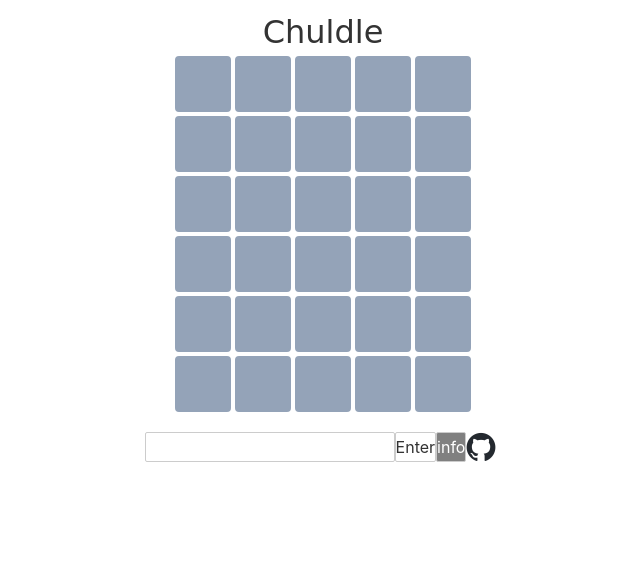
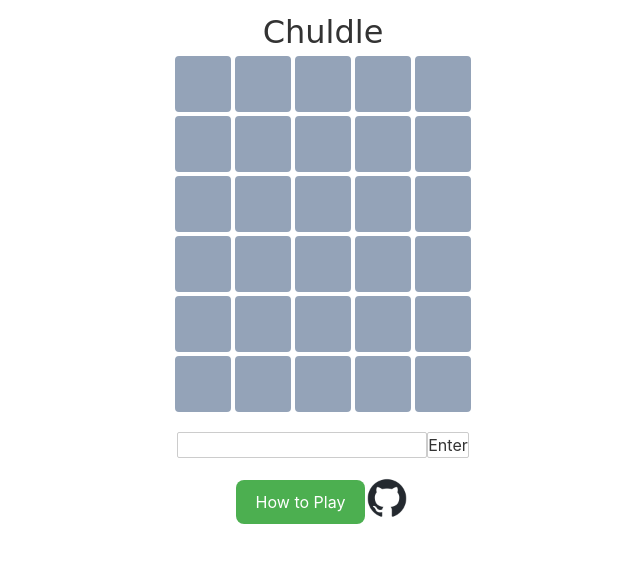
Before and after one commit to ainta/chuldle, a Svelte app: page / in a window 1280 px wide. Shown: the top 562 px of the page, without its empty margins (317-957 px from the left). Built offline with nearby package versions, Linux system fonts and the light colour scheme.

Commit message:
Update App.svelte

```diff
--- a/src/App.svelte
+++ b/src/App.svelte
@@ -12,9 +12,9 @@
     background: rgba(0, 0, 0, 0.8);
     }
     .modal {
-    padding: 10px;
+    padding: 30px;
     border-radius: 10px;
-    max-width: 400px;
+    width: 400px;
     margin: 10% auto;
     text-align: center;
     background: white;
@@ -35,14 +35,39 @@
 	.graybutton {
 		background: gray;
 		color: white;
+		padding: 5px 10px;
+	    border-radius: 10px;
 	}
 
 	.github-link img {
-		width: 30px; /* Adjust the size as needed */
+		width: 40px; /* Adjust the size as needed */
 		height: auto;
 		margin-right: 5px;
 		vertical-align: middle;
 	}
+	/* Style for the How to Play button */
+	.how-to-play-button {
+		background-color: #4CAF50; /* Green background */
+		color: white; /* White text */
+		padding: 10px 20px; /* Top/bottom padding of 10px, left/right padding of 20px */
+		border: none; /* No border */
+		text-align: center; /* Center text */
+		text-decoration: none; /* No underline */
+		display: inline-block; /* Allow inline block level properties */
+		font-size: 16px; /* Set font size */
+		margin: 2px 2px; /* Margin around the button */
+		cursor: pointer; /* Pointer cursor on hover */
+		border-radius: 8px; /* Rounded corners */
+		transition-duration: 0.4s; /* Smooth transition for hover effect */
+	}
+
+	/* Hover effect for the How to Play button */
+	.how-to-play-button:hover {
+		background-color: white; /* White background */
+		color: #4CAF50; /* Green text */
+		border: 1px solid #4CAF50; /* Green border */
+	}
+
 </style>
 
 <script>
@@ -283,9 +308,14 @@
     <button on:click={stackGuesses}>
         Enter
     </button>
-	<button class="graybutton" on:click={toggleIntro}>
-		info
+</div>
+
+<div class="flex justify-center mt-5">
+    <!-- Update the text within the button -->
+    <button class="how-to-play-button" on:click={toggleIntro}>
+        How to Play
     </button>
+    <!-- GitHub link remains the same -->
     <a href="https://github.com/ainta/chuldle" target="_blank" class="github-link">
         <img src="github-mark.png" alt="GitHub" />
     </a>
```
Lines whose indentation alone changed are shown as unchanged.
